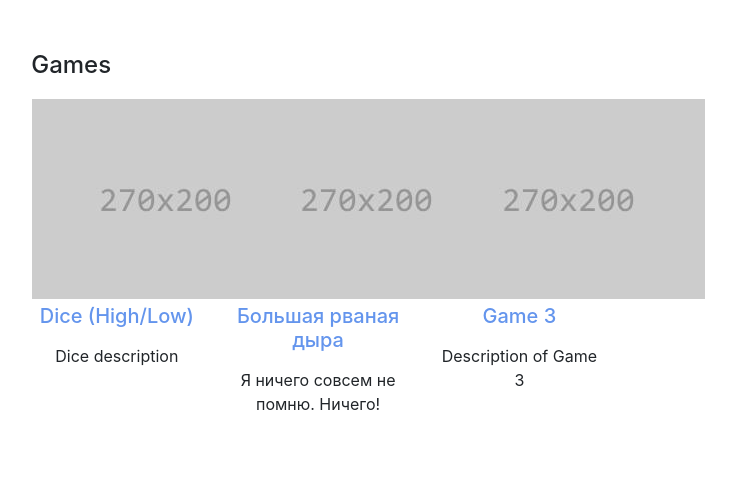
After one commit to BlazeStudio/Web-Gamble, a Django app: page /games in a window 1280 px wide. The commit adds this page. Shown: the top 493 px of the page, without its empty margins (20-756 px from the left). Run offline with Django 4.2, Linux system fonts and the light colour scheme.

Commit message:
Dice v.0.2; Game page example

```diff
--- a/app/urls.py
+++ b/app/urls.py
@@ -6,6 +6,7 @@ from app import views
 
 urlpatterns = [
     path('', views.index),
-    path('high_low', views.high_low),
+    path('games', views.games),
+    path('games/high_low', views.high_low),
     path('bet', views.bet)
 ]
--- a/app/views.py
+++ b/app/views.py
@@ -1,4 +1,5 @@
 # example/views.py
+import json
 import math
 import random
 from datetime import datetime
@@ -8,11 +9,20 @@ from django.http import HttpResponse, JsonResponse
 from django.shortcuts import render
 from django.contrib import messages
 
+
 def index(request):
     return render(request, 'home.html')
 
+def games(request):
+    with open("static/json/games.json", 'r', encoding="utf-8") as f:
+        games_data = json.load(f)
+    return render(request, 'games.html', {'games_data': games_data})
+
+
+#DICE(HIGH/LOW)
 def high_low(request, value = 0):
     return render(request, 'high_low.html', {'value': value})
+
 
 def bet(request):
     action = request.GET.get('action')
@@ -20,10 +30,12 @@ def bet(request):
     max_value = round(999999 * (ratio/100))
     min_value = round((999999 * (1 - ratio / 100)))
     value = random.randint(0, 999999)
+    message = {}
     if ((action == 'higher') and (value >= min_value)) or ((action == 'lower') and (value <= max_value)):
-        message = "Winner!"
-        # messages.success(request, "Winner!")
+        message['type'] = 'success'
+        message['text'] = 'Поздравляем! Вы выиграли!'
     else:
-        message = "Loser!"
+        message['type'] = 'error'
+        message['text'] = 'Вы проиграли. Повезёт в следующий раз.'
         # messages.error(request, "Loser!")
     return JsonResponse({'value': value, 'message': message})
--- a/static/css/style.css
+++ b/static/css/style.css
@@ -0,0 +1,46 @@
+.page {
+    padding: 4%;
+}
+.col-sm-6{
+	border: 1px solid transparent;
+	/*border-radius: 10px;*/
+	padding: 10px;
+	transition: border-color 0.2s ease;
+	text-align: center;
+}
+.col-sm-6:hover {
+	border-color: lightgray;
+}
+.thumbnail-light-media:hover img {
+    filter: brightness(80%);
+	transition: filter 0.4s ease;
+}
+
+
+.game-link {
+	color: cornflowerblue;
+}
+
+.game-link:hover {
+	color: cadetblue;
+	text-decoration: none;
+}
+
+.message {
+	border: 1px solid;
+	border-radius: 5px;
+	padding: 10px;
+	color: white;
+	font-family: "Fira Code";
+	font-size: 17px;
+}
+
+.win-message {
+	border-color: #96dd93;
+	background: #96dd93;
+}
+
+.lost-message{
+	border-color: #e37875;
+	background: #e37875;
+}
--- /dev/null
+++ b/static/json/games.json
@@ -0,0 +1,20 @@
+[
+    {
+        "name": "Dice (High/Low)",
+        "description": "Dice description",
+        "image": "game1.jpg",
+        "link": "high_low"
+    },
+    {
+        "name": "Большая рваная дыра",
+        "description": "Я ничего совсем не помню. Ничего!",
+        "image": "game2.jpg",
+        "link": "http://example.com/game2"
+    },
+    {
+        "name": "Game 3",
+        "description": "Description of Game 3",
+        "image": "game3.jpg",
+        "link": "http://example.com/game3"
+    }
+]
--- a/templates/dependency.html
+++ b/templates/dependency.html
@@ -1,5 +1,6 @@
 <!DOCTYPE html>
 <html lang="en">
+<link rel="icon" href="/static/thumbnail.jpg" type="image/x-icon">
 <link rel="stylesheet" href="/static/css/style.css" id="main-styles-link">
 <link rel="stylesheet" href="https://cdn.jsdelivr.net/npm/bootstrap@4.4.1/dist/css/bootstrap.min.css" integrity="sha384-Vkoo8x4CGsO3+Hhxv8T/Q5PaXtkKtu6ug5TOeNV6gBiFeWPGFN9MuhOf23Q9Ifjh" crossorigin="anonymous">
 <body>
--- /dev/null
+++ b/templates/games.html
@@ -0,0 +1,27 @@
+{% extends 'dependency.html' %}
+{% block content %}
+<html lang="en">
+<head>
+    <meta charset="UTF-8">
+    <title>Игры</title>
+</head>
+<body>
+<div class="page">
+<h4>Games</h4>
+<div class="row row-lg-50 row-35 offset-top-2">
+              {% for game in games_data %}
+              <div class="col-sm-6 col-lg-2 wow-outer">
+              <article class="thumbnail-light wow slideInLeft"><a class="thumbnail-light-media" href="/games/{{ game.link }}">
+                  <img src="/static/thumbnail.jpg" alt="" style="width: 270px; height: 200px; object-fit: cover;"/></a>
+                <h5 style="margin-top: 5px"><a class="game-link" href="/games/{{ game.link }}">{{ game.name }}</a></h5>
+                <ul class="post-modern-meta">
+                </ul>
+                <p class="description">{{ game.description }}</p>
+              </article>
+            </div>
+              {% endfor %}
+          </div>
+</div>
+</body>
+</html>
+{% endblock content %}
```
Also changed, not shown: static/js/dice.js (added, +48 -0 lines), templates/high_low.html (+2 -47 lines), web-gamble/settings.py (+9 -4 lines), static/thumbnail.jpg (added).
